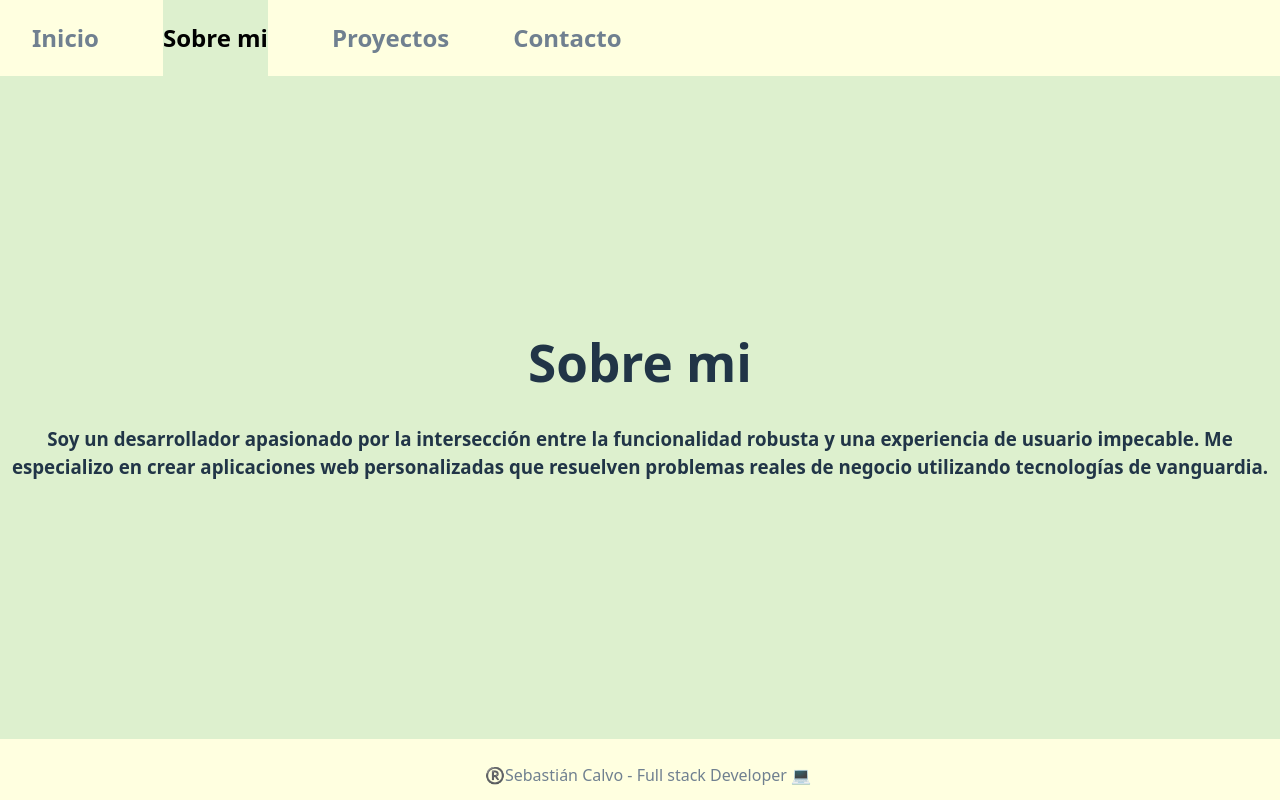
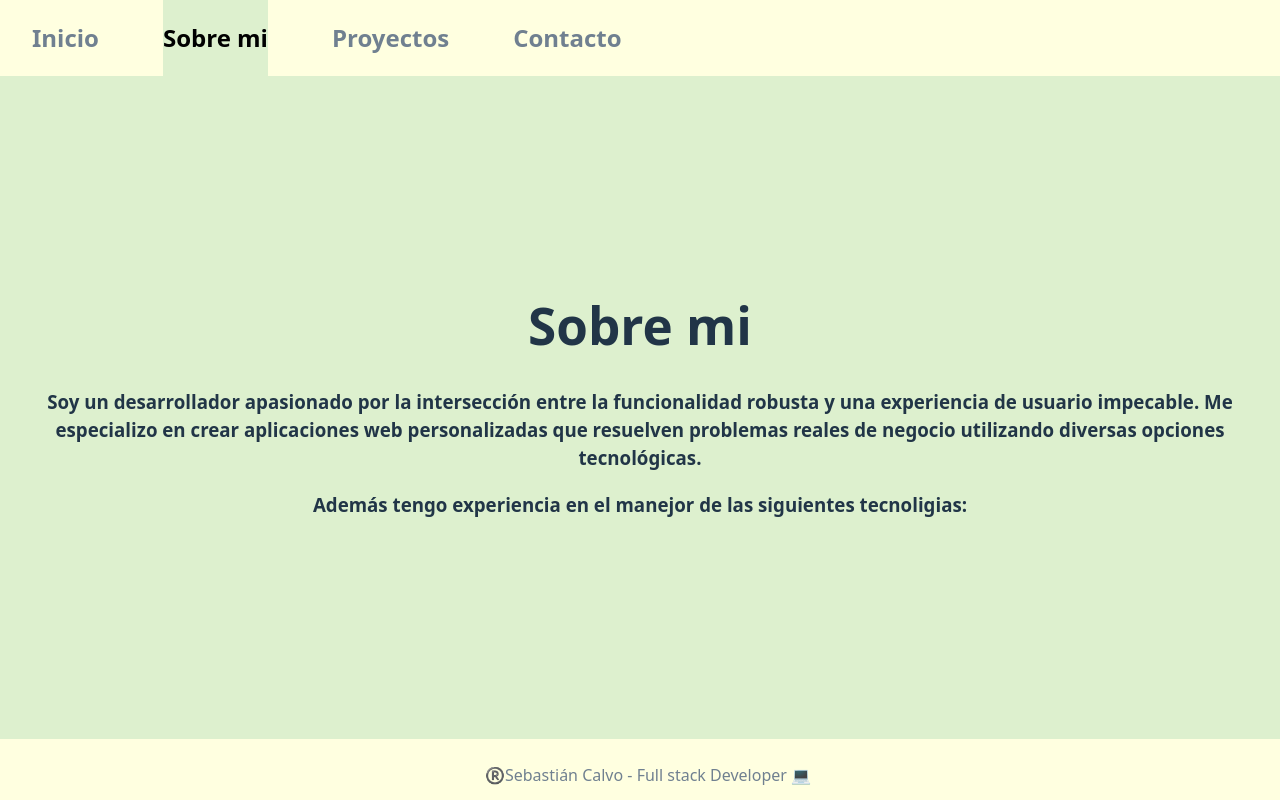
Before and after one commit to SebastianNCalvo/Portfolio, a React (Vite) app: page /sobremi in a window 1280 px wide. Built offline with nearby package versions, Linux system fonts and the light colour scheme.

Commit message:
Agregado en Sobre Mi. Descripción detallada y agregado de tecnologias y certificaciones

```diff
--- a/src/components/SobreMi/SobreMi.jsx
+++ b/src/components/SobreMi/SobreMi.jsx
@@ -2,7 +2,8 @@ export default function SobreMi(){
     return(
         <div>
             <h1>Sobre mi</h1>
-            <h3>Soy un desarrollador apasionado por la intersección entre la funcionalidad robusta y una experiencia de usuario impecable. Me especializo en crear aplicaciones web personalizadas que resuelven problemas reales de negocio utilizando tecnologías de vanguardia.</h3>
+            <h3>Soy un desarrollador apasionado por la intersección entre la funcionalidad robusta y una experiencia de usuario impecable. Me especializo en crear aplicaciones web personalizadas que resuelven problemas reales de negocio utilizando diversas opciones tecnológicas.</h3>
+            <h3>Además tengo experiencia en el manejor de las siguientes tecnoligias:</h3>
         </div>
     )
 }
```
